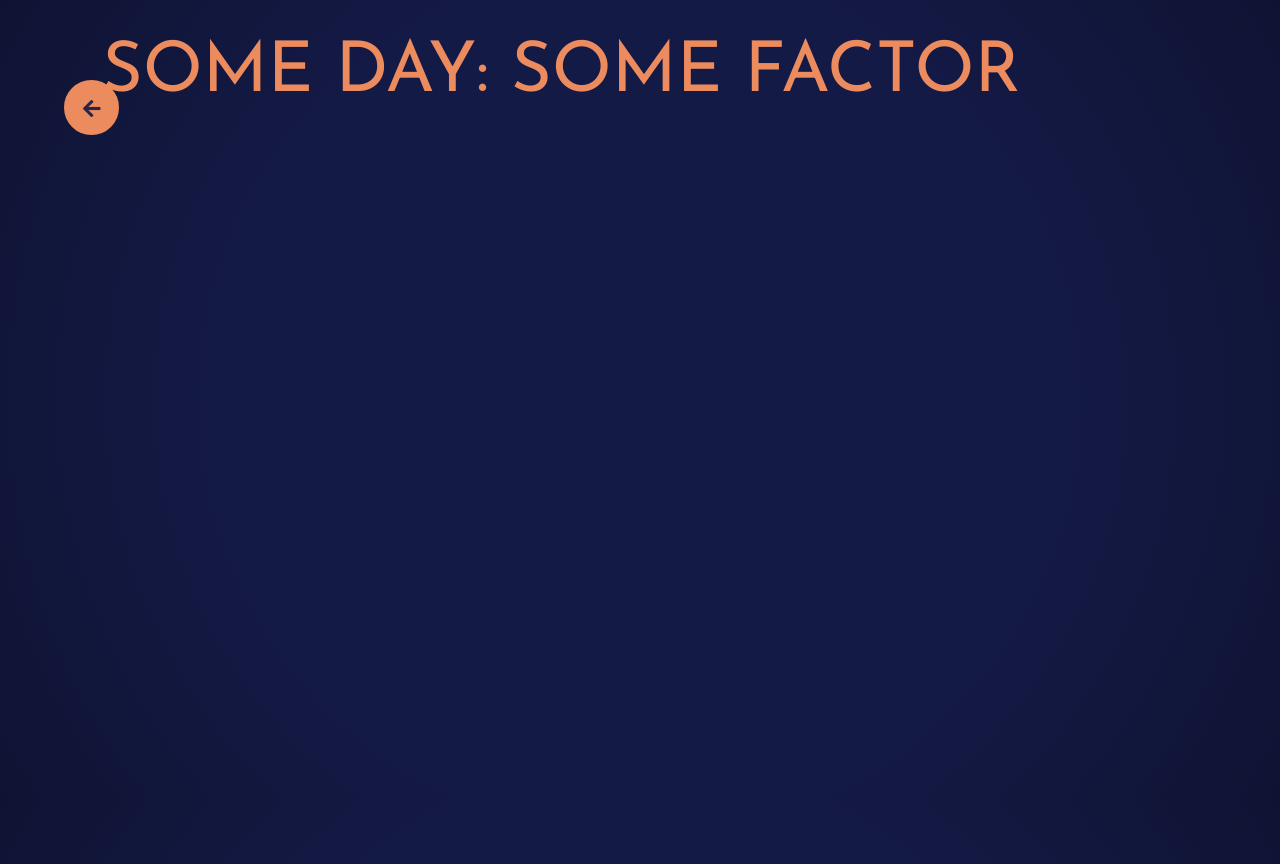
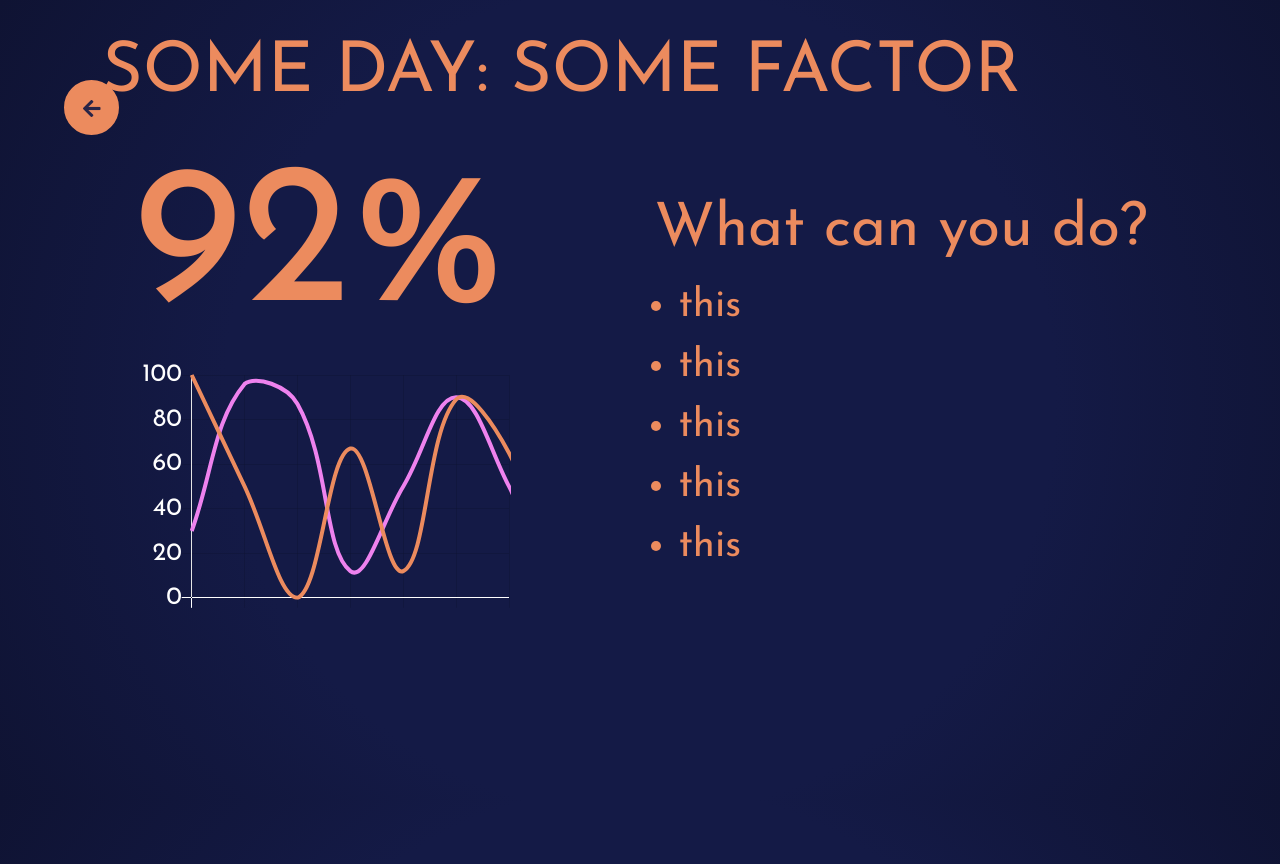
Before and after one commit to DMeechan/sleepyhead, a React (Create React App) app in the folder web/: page /feedback in a window 1280 px wide. Built offline with nearby package versions, Linux system fonts and the light colour scheme.

Commit message:
Progress with feedback

```diff
--- a/web/src/components/BarChart.js
+++ b/web/src/components/BarChart.js
@@ -41,7 +41,7 @@ export default class BarChart extends Component {
   render() {
     return (
       <div>
-        <header id="bar-graph-title">THIS WEEK</header>
+        <header id="graph-title">THIS WEEK</header>
         <Bar
           onElementsClick={elems => {
             console.log(elems[0]._datasetIndex + ', ' + elems[0]._index);
--- /dev/null
+++ b/web/src/components/LineChart.js
@@ -0,0 +1,81 @@
+import React, { Component } from 'react';
+import { Line } from 'react-chartjs-2';
+import 'chartjs-plugin-datalabels';
+
+const data = {
+  labels: ['', '', '', '', '', '', ''],
+  datasets: [
+    {
+      borderColor: '#ec8b5e',
+      hoverBorderColor: 'white',
+      pointRadius: 0,
+      fill: false,
+      borderWidth: 4,
+      data: [100, 50, 0, 67, 12, 89, 65, 0, 100]
+    },
+    {
+      borderColor: 'violet',
+      hoverBorderColor: 'white',
+      pointRadius: 0,
+      fill: false,
+      borderWidth: 4,
+      data: [30, 96, 87, 12, 50, 90, 50, 0, 100]
+    }
+  ]
+};
+
+export default class LineChart extends Component {
+  render() {
+    return (
+      <div>
+        <header id="graph-title">SOME DAY: SOME FACTOR</header>
+        <header id="line-graph-score">92%</header>
+        <div id="line-graph-container">
+          <Line
+            data={data}
+            width="100"
+            height="70"
+            options={{
+              maintainAspectRatio: true,
+              tooltips: {
+                enabled: false
+              },
+              legend: {
+                display: false
+              },
+              scales: {
+                xAxes: [
+                  {
+                    gridLines: {
+                      zeroLineColor: 'white'
+                    }
+                  }
+                ],
+                yAxes: [
+                  {
+                    gridLines: {
+                      color: 'transparent'
+                    },
+                    gridLines: {
+                      zeroLineColor: 'white'
+                    },
+                    ticks: {
+                      fontColor: 'white',
+                      fontFamily: '"Josefin Sans", sans-serif',
+                      fontSize: 25
+                    }
+                  }
+                ]
+              },
+              plugins: {
+                datalabels: {
+                  display: false
+                }
+              }
+            }}
+          />
+        </div>
+      </div>
+    );
+  }
+}
--- a/web/src/index.css
+++ b/web/src/index.css
@@ -34,7 +34,7 @@ code {
   margin-top: 8vh;
 }
 
-#factor-grid {
+#padded-top-grid {
   margin: 20px;
   margin-top: 40px;
 }
@@ -80,7 +80,41 @@ code {
   color: #94ec5e;
 }
 
-#bar-graph-title {
+#graph-title {
   font-size: 70px;
   margin-left: 2vw;
 }
+
+#line-graph-score {
+  position: fixed;
+  top: 30vh;
+  left: 10vw;
+  width: 30vw;
+  font-size: 200px;
+  text-align: center;
+}
+
+#line-graph-container {
+  position: fixed;
+  top: 45vh;
+  left: 10vw;
+  height: 45vh;
+  width: 30vw;
+}
+
+#sensor-feedback {
+  position: relative;
+  top: 10vh;
+  float: right;
+  font-family: inherit;
+}
+
+#sensor-feedback header {
+  font-size: 60px;
+  margin: 7vh;
+}
+
+#sensor-feedback ul li {
+  font-size: 40px;
+  margin: 5vh;
+}
--- a/web/src/pages/Factors.js
+++ b/web/src/pages/Factors.js
@@ -50,7 +50,7 @@ export default class Factors extends React.Component {
           </button>
         </Link>
         <div id="content-container">
-          <header id="bar-graph-title">SOME DAY</header>
+          <header id="graph-title">SOME DAY</header>
           <FactorGrid />
         </div>
       </div>
--- a/web/src/pages/Feedback.js
+++ b/web/src/pages/Feedback.js
@@ -1,5 +1,7 @@
 import React from 'react';
 import { Link } from 'react-router-dom';
+
+import LineChart from '../components/LineChart';
 
 export default class Feedback extends React.Component {
   render() {
@@ -11,7 +13,17 @@ export default class Feedback extends React.Component {
           </button>
         </Link>
         <div id="content-container">
-          <header id="bar-graph-title">SOME DAY: SOME FACTOR</header>
+          <LineChart />
+          <div id="sensor-feedback">
+            <header>What can you do?</header>
+            <ul>
+              <li>this</li>
+              <li>this</li>
+              <li>this</li>
+              <li>this</li>
+              <li>this</li>
+            </ul>
+          </div>
         </div>
       </div>
     );
```
